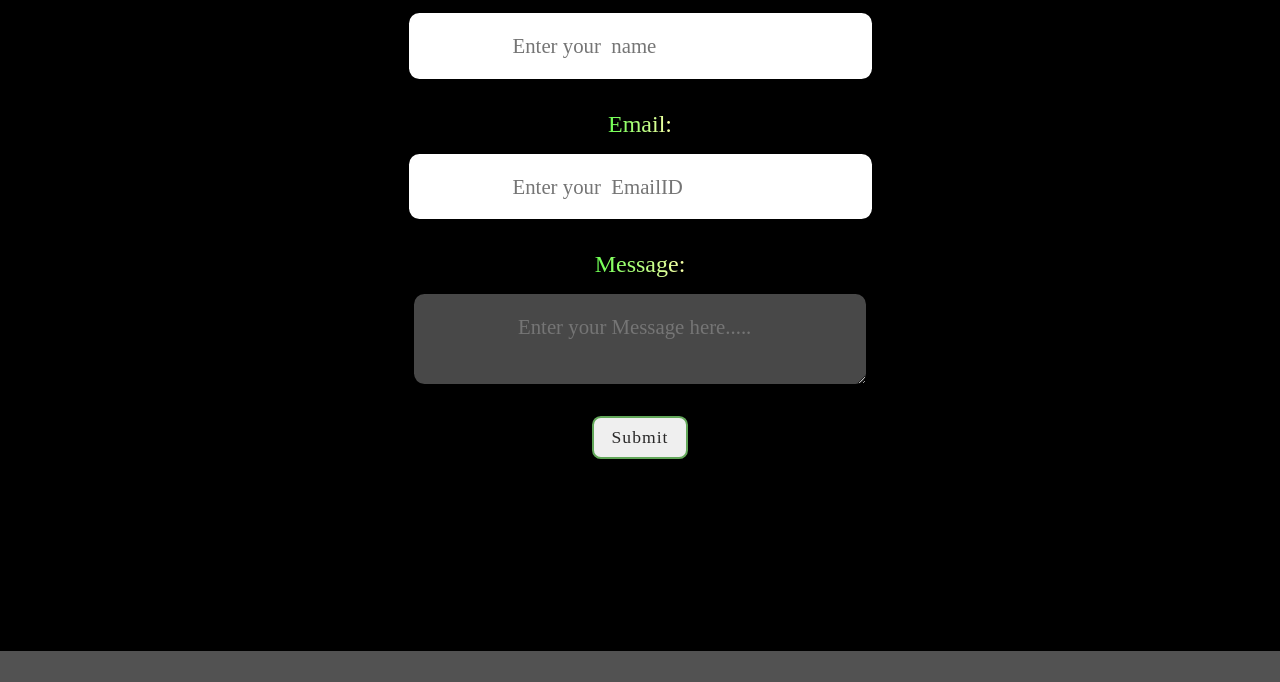
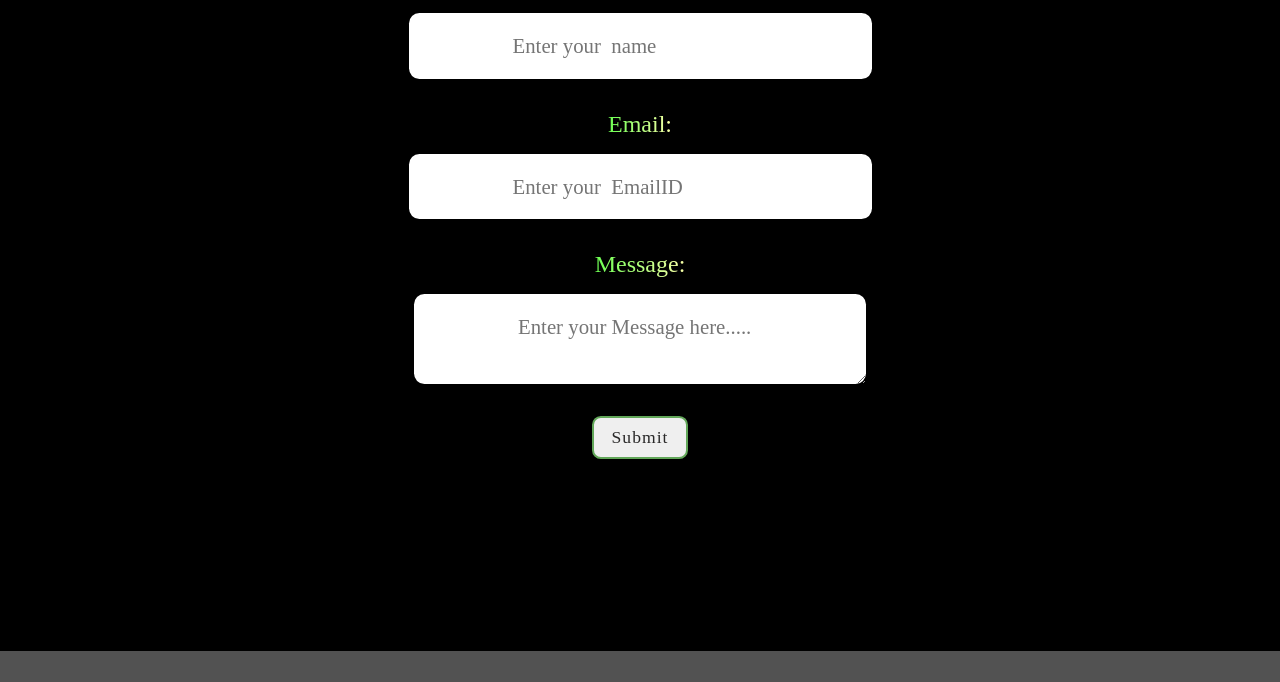
Before and after one commit to AsthaPathania/Portfolio, a plain HTML site: page index.html in a window 1280 px wide. Shown: the part 2755-3437 px from the top of the page. Drawn offline with nearby package versions, Linux system fonts and the light colour scheme.

Commit message:
Update index.html
removed disabled from the contact form message

```diff
--- a/index.html
+++ b/index.html
@@ -128,7 +128,7 @@
 
     <div class="input-box">
       <label for="Message" ><span>Message:</span></label>
-      <textarea id="Message" type="text" placeholder="Enter your Message here....." disabled></textarea>
+      <textarea id="Message" type="text" placeholder="Enter your Message here....."></textarea>
     </div>
 
  <button class="btn1">Submit</button>
```
